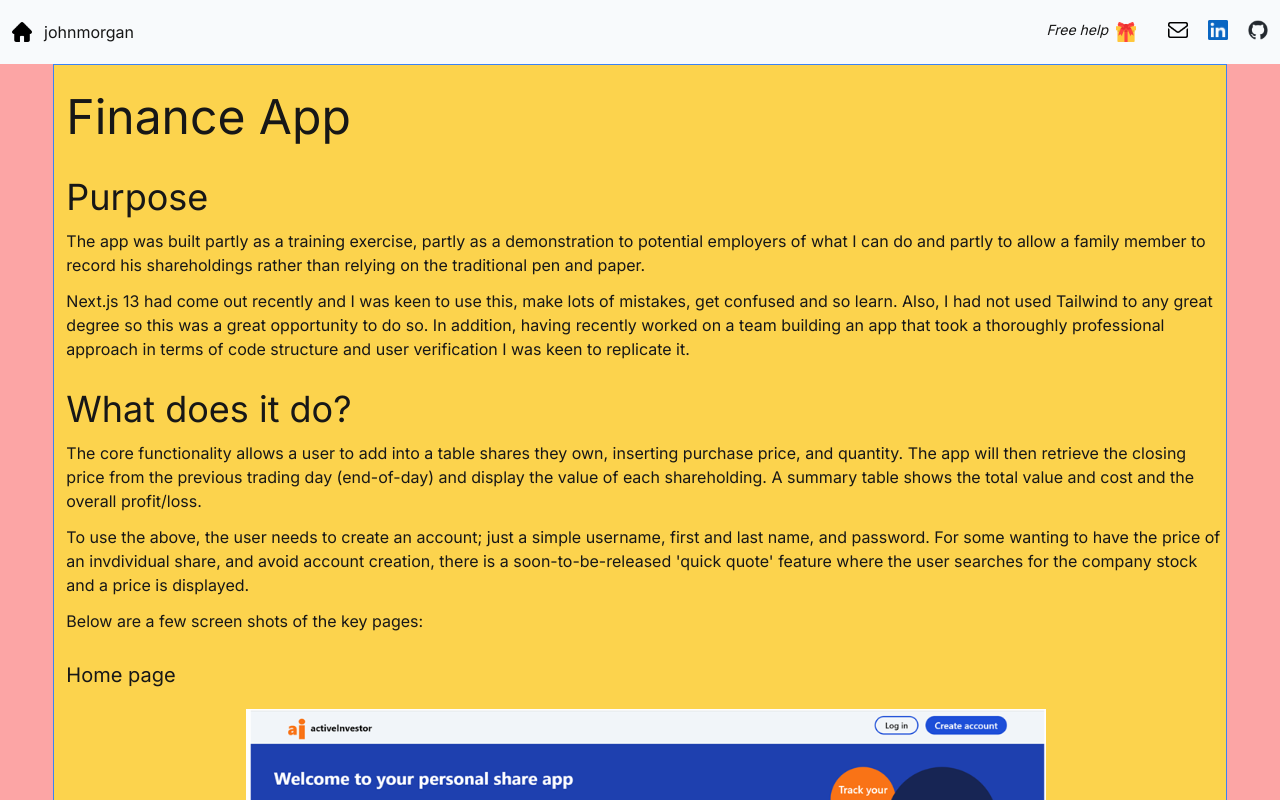
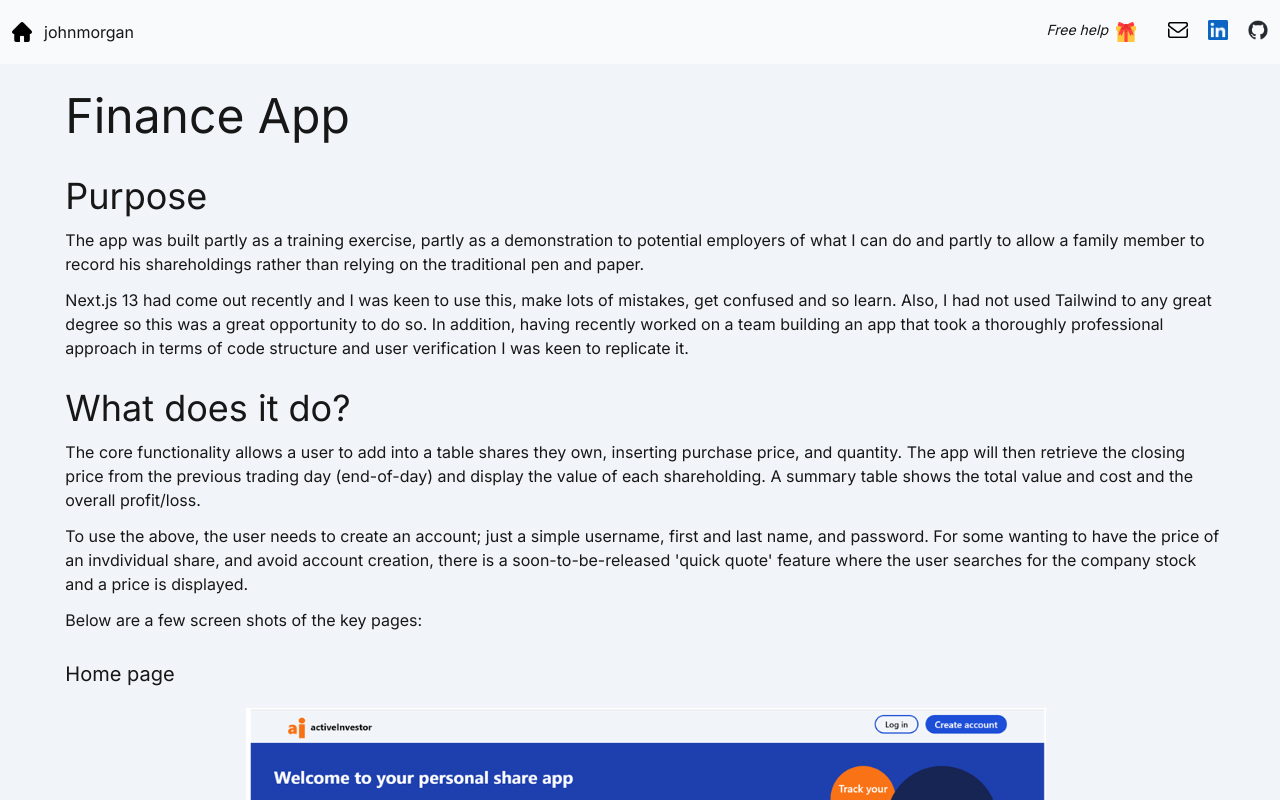
Before and after one commit to johnhm22/iamjohn, a Next.js app: page /projects/finance-app in a window 1280 px wide. Shown: the top 800 px of the page. Built offline with nearby package versions, Linux system fonts and the light colour scheme.

Commit message:
Removing redundant borders and background colour

```diff
--- a/app/projects/finance-app/page.tsx
+++ b/app/projects/finance-app/page.tsx
@@ -6,8 +6,8 @@ import Link from "next/link";
 const page = () => {
   return (
     <>
-      <section className="flex justify-center bg-red-300">
-        <div className="w-11/12 pl-3 border border-blue-500 bg-amber-300">
+      <section className="flex justify-center">
+        <div className="w-11/12 pl-3">
           <h1 className="pt-7 text-5xl mb-9 font-normal">Finance App</h1>
           <div className="mb-7 ">
             <p className="text-4xl">Purpose</p>
```
